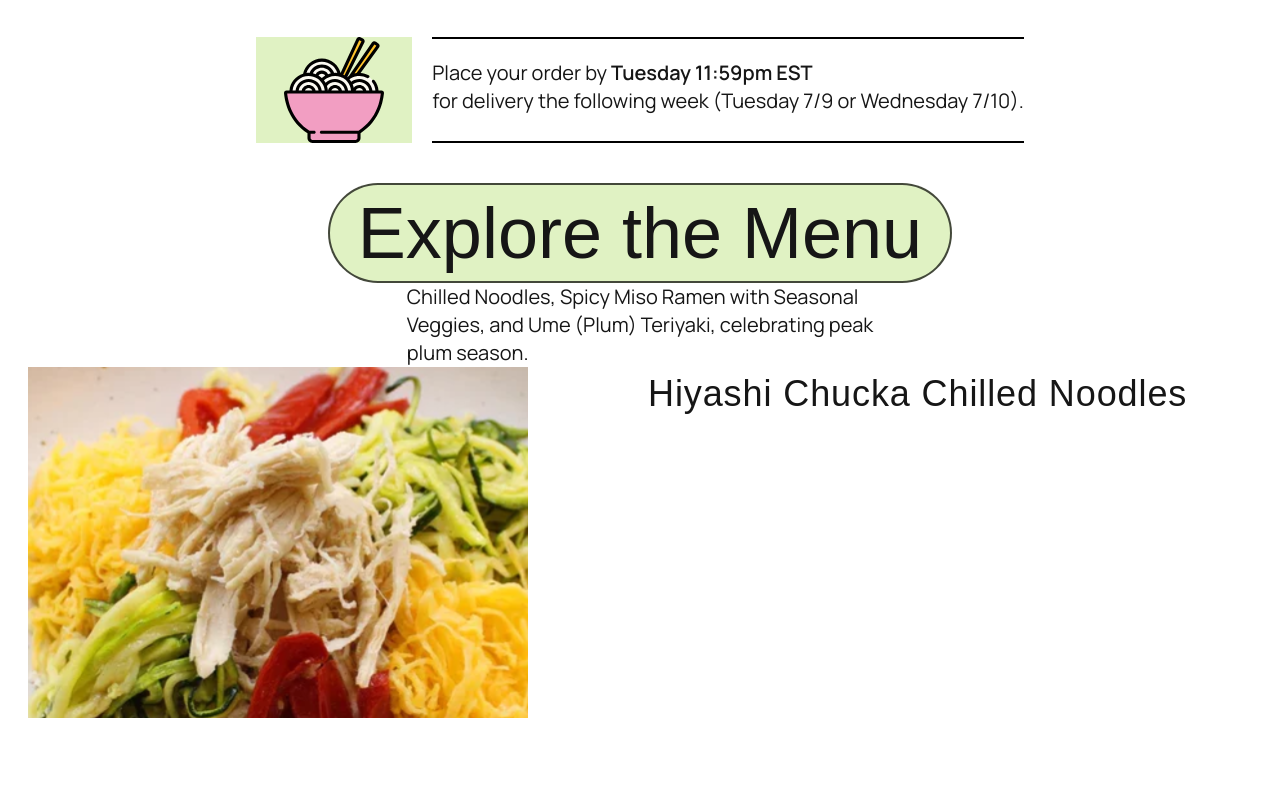
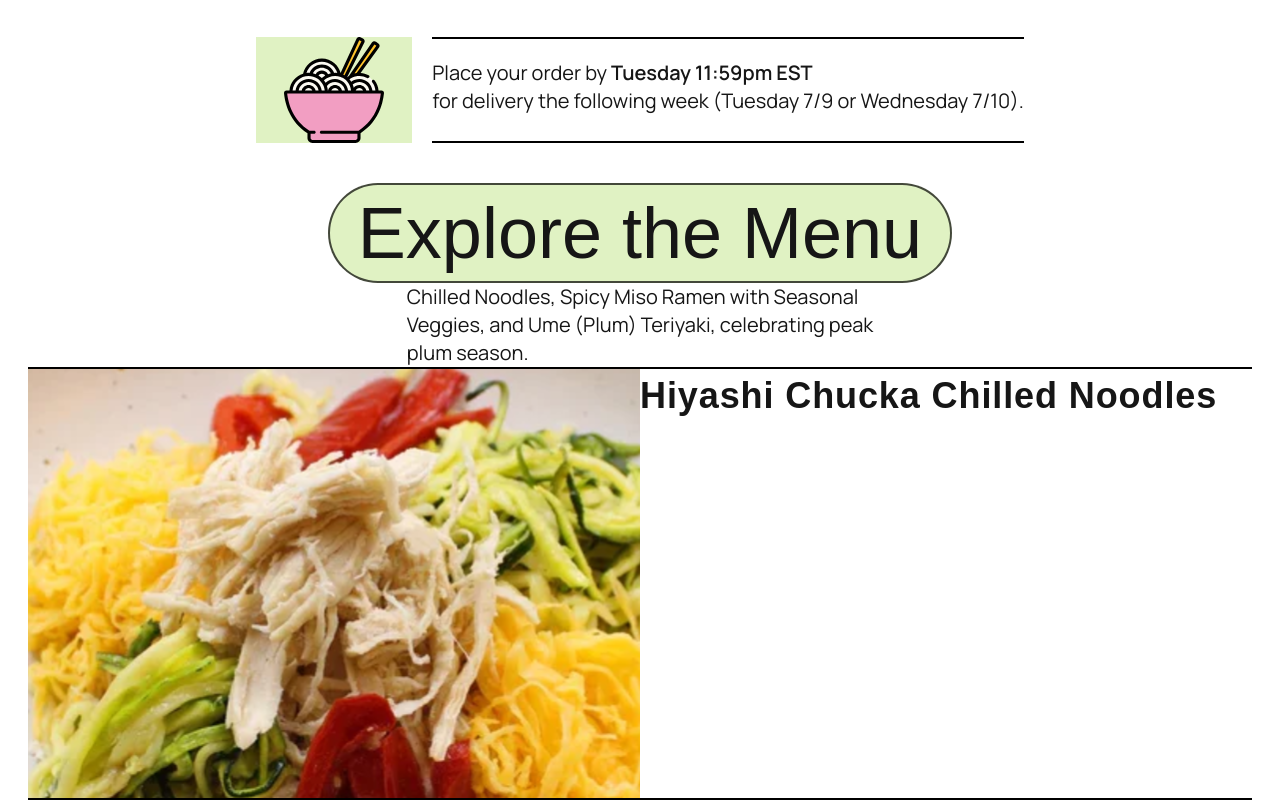
Before and after one commit to Daniel264/yoko-street, a Next.js app: page / in a window 1280 px wide. Shown: the part 1242-2042 px from the top of the page. Before the commit the page ends 1960 px from the top, so only its background shows below. Built offline with nearby package versions, Linux system fonts and the light colour scheme; a web font is replaced by a local one.

Commit message:
Refactor ImageGrid component to improve rendering and add default values

```diff
--- a/src/components/ImageGrid.tsx
+++ b/src/components/ImageGrid.tsx
@@ -15,10 +15,10 @@ const ImageData = [
 export const ImageGrid = () => {
     return (
         <div>
-            <div className="grid grid-cols-2 gap-4">
+            <div className="grid grid-cols-2">
                 {ImageData.map((item, index) => (
-                    <div key={index} className="w-full">
-                        {item.type === "image" ? <Image src={item.src} alt={item.alt} width={500} height={100} /> : <p className="clash-font text-4xl font-medium tracking-wide leading-normal">{item.content}</p>}
+                    <div key={index} className="w-full border-y-2 border-black">
+                        {item.type === "image" ? <Image className="w-full" src={item.src || "/default-image-path.svg"} alt={item.alt || "default alt text"} width={500} height={100} /> : <p className="clash-font text-4xl font-semibold leading-normal tracking-wide">{item.content}</p>}
                     </div>
                 ))}
             </div>
```
